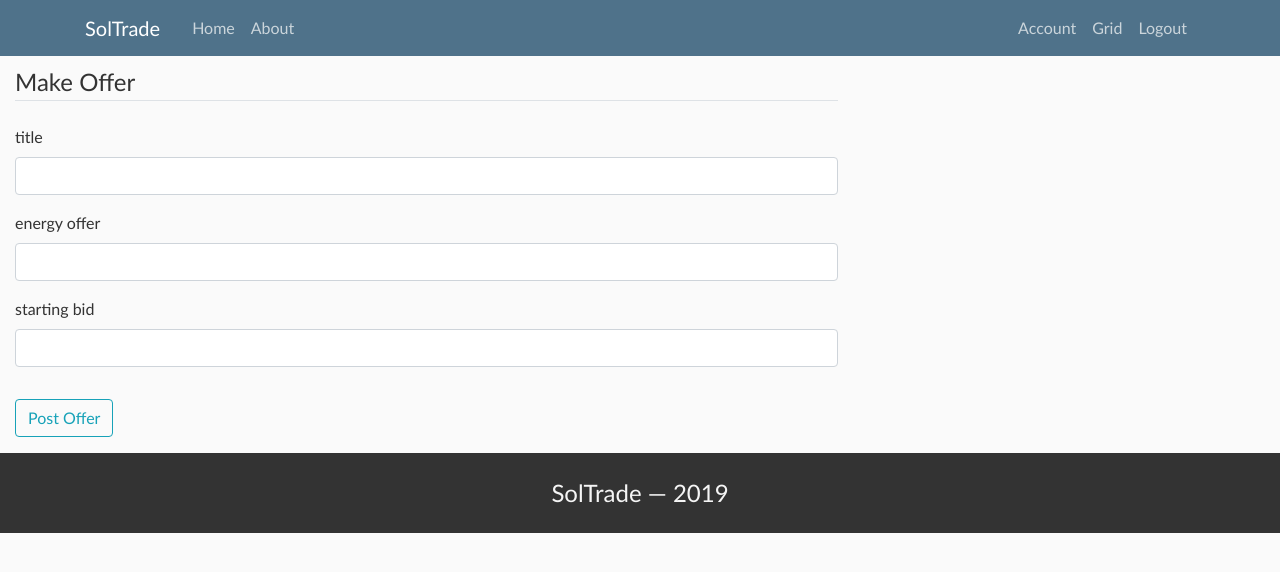
After one commit to eric-elliott/energy-trade, a Flask app: page /makeoffer in a window 1280 px wide. The commit adds this page. Shown: the top 572 px of the page. Run offline with Flask 2, Linux system fonts and the light colour scheme; a user stored in the database is signed in; some libraries are stand-ins or nearby versions.

```diff
--- a/soltrade/forms.py
+++ b/soltrade/forms.py
@@ -47,6 +47,8 @@ class UpdateAccountForm(FlaskForm):
             if user:
                 raise ValidationError('This email has been taken --- please use another email.')
 
-class BidForm(FlaskForm):
-    bid = DecimalField(0.00, places=2, validators=[DataRequired()])
-    submit = SubmitField("Place Bid")
+class OfferForm(FlaskForm):
+    title = StringField('title', validators=[DataRequired(), Length(min=2, max=100)])
+    energy_offer = DecimalField('energy offer', places=2, validators=[DataRequired()])
+    starting_bid = DecimalField('starting bid', places=2, validators=[DataRequired()])
+    submit = SubmitField("Post Offer")
--- a/soltrade/routes.py
+++ b/soltrade/routes.py
@@ -3,9 +3,10 @@ import secrets
 from PIL import Image
 from flask import render_template, url_for, flash, redirect, request
 from soltrade import app, db, bcrypt
-from soltrade.forms import RegistrationForm, LoginForm, UpdateAccountForm
-from soltrade.models import User, Post, Group
+from soltrade.forms import RegistrationForm, LoginForm, UpdateAccountForm, OfferForm
+from soltrade.models import User, Offer, Group
 from flask_login import login_user, current_user, logout_user, login_required
+from sqlalchemy import desc
 from soltrade.microgrid import MicroGrid
 
 num_prosumers = 5
@@ -30,8 +31,6 @@ def register():
         if form.validate_on_submit():
                 hashed_password = bcrypt.generate_password_hash(form.password.data).decode('utf-8')
                 # making new user for db
-                print("TESTING")
-                print(form.group.data)
                 user_group = Group.query.filter_by(groupname=form.group.data).first()
                 user = User(username=form.username.data, email=form.email.data, password=hashed_password, group=user_group)
                 db.session.add(user)
@@ -94,4 +93,17 @@ def account():
 @app.route("/grid", methods=['GET', 'POST'])
 @login_required
 def grid():
-        return render_template('grid.html', title= current_user.group.groupname + ' Grid')
+        offers = Offer.query.order_by(desc(Offer.date_posted)).all()
+        return render_template('grid.html', offers=offers, title=current_user.group.groupname + ' Grid')
+
+@app.route("/makeoffer", methods=['GET', 'POST'])
+@login_required
+def make_offer():
+        form = OfferForm()
+        if form.validate_on_submit():
+                offer = Offer(title=form.title.data, energy_offer=form.energy_offer.data, starting_bid=form.starting_bid.data, seller=current_user)
+                db.session.add(offer)
+                db.session.commit()
+                flash('Your offer has been posted!', 'success')
+                return redirect(url_for('grid'))
+        return render_template('makeoffer.html', title='Offer', form=form)
--- a/soltrade/static/main.css
+++ b/soltrade/static/main.css
@@ -124,6 +124,7 @@ font-size: 2.5rem;
     display: table;
     width: 100%;
     background-color: azure;
+    border-top: 1px solid black;
     border-bottom: 1px solid black;
 }
 
@@ -137,6 +138,7 @@ font-size: 2.5rem;
     line-height: 40px;
     vertical-align: middle;
     border-top: 1px solid grey;
+    border-bottom: 1px solid grey;
     text-align: left;
 }
 
--- a/soltrade/templates/account.html
+++ b/soltrade/templates/account.html
@@ -2,7 +2,7 @@
 {% block content %}
 <div class="content-section account">
 
-<div class="media">
+<div class="media border border-dark p-2" style="max-width:350px"">
     <img class="rounded-circle account-img" src="{{ image_file }}">
     <div class="media-body">
     <h2 class="account-heading">{{ current_user.username }}</h2>
@@ -11,7 +11,7 @@
 </div>
 
 <div class="col-md-8">
-<div class="user-stats">
+<div class="user-stats mt-2">
     <u><h4>User Information</h4></u>
     <div>total energy traded: {{current_user.total_energy_traded}} kW</div>
     <div>total money earned: ${{current_user.total_money_earned}}</div>
--- /dev/null
+++ b/soltrade/templates/makeoffer.html
@@ -0,0 +1,55 @@
+{% extends "layout.html" %}
+{% block content %}
+<div class="col-md-8 auth">
+    <div class="content-section">
+        <form method="POST" action="">
+            {{ form.hidden_tag() }}
+            <fieldset class="form-group">
+                <legend class="border-bottom mb-4">Make Offer</legend>
+                <div class="form-group">
+                    {{ form.title.label(class="form-control-label") }}
+                    {% if form.title.errors %}
+                        {{ form.title(class="form-control is-invalid") }}
+                        <div class="invalid-feedback">
+                            {% for error in form.title.errors %}
+                                <span>{{ error }}</span>
+                            {% endfor %}
+                        </div>
+                    {% else %}
+                        {{ form.title(class="form-control") }}
+                    {% endif %}
+                </div>
+                <div class="form-group">
+                    {{ form.energy_offer.label(class="form-control-label") }}
+                    {% if form.energy_offer.errors %}
+                        {{ form.energy_offer(class="form-control is-invalid") }}
+                        <div class="invalid-feedback">
+                            {% for error in form.energy_offer.errors %}
+                                <span>{{ error }}</span>
+                            {% endfor %}
+                        </div>
+                    {% else %}
+                        {{ form.energy_offer(class="form-control") }}
+                    {% endif %}
+                </div>
+                <div class="form-group">
+                        {{ form.starting_bid.label(class="form-control-label") }}
+                        {% if form.starting_bid.errors %}
+                            {{ form.starting_bid(class="form-control is-invalid") }}
+                            <div class="invalid-feedback">
+                                {% for error in form.starting_bid.errors %}
+                                    <span>{{ error }}</span>
+                                {% endfor %}
+                            </div>
+                        {% else %}
+                            {{ form.starting_bid(class="form-control") }}
+                        {% endif %}
+                </div>
+            </fieldset>
+            <div class="form-group">
+                {{ form.submit(class="btn btn-outline-info") }}
+            </div>
+        </form>
+    </div>
+</div>
+{% endblock content %}
```
Also changed, not shown: soltrade/models.py (+27 -6 lines), soltrade/templates/grid.html (+12 -2 lines), soltrade/site.db, soltrade/static/img/profilepics/3c9b803959d35b50.jpg (added), soltrade/static/img/profilepics/65db4eef4f401e93.jpg (added), soltrade/static/img/profilepics/670948087056bad1.jpg (added), soltrade/static/img/profilepics/8f8617a4227812e6.jpg (added), soltrade/static/img/profilepics/be8da2ddac3d6976.jpg (added).
